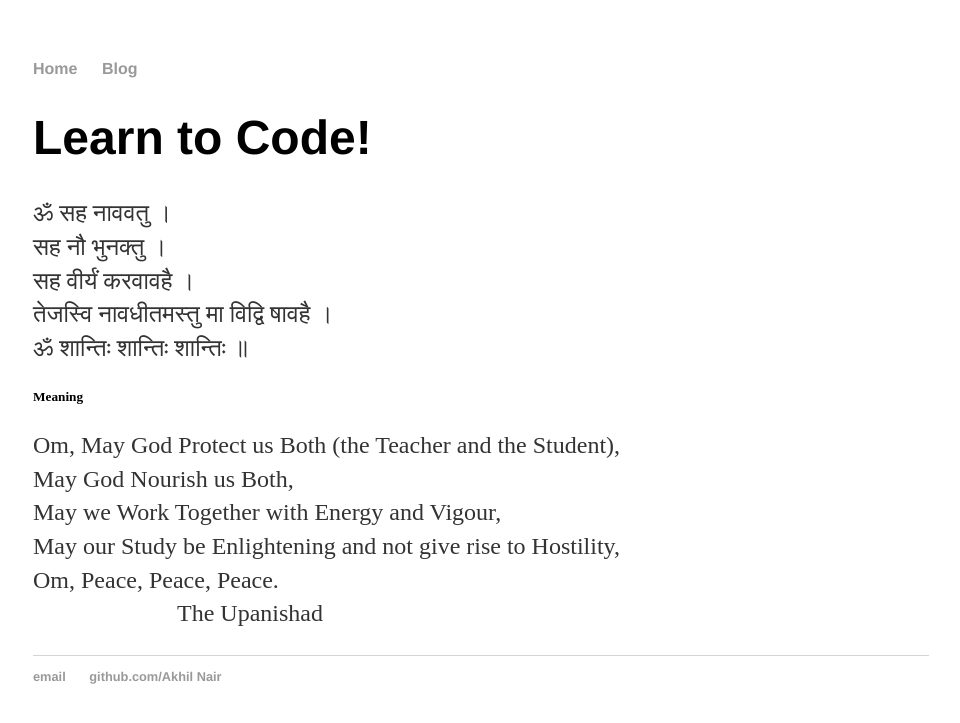
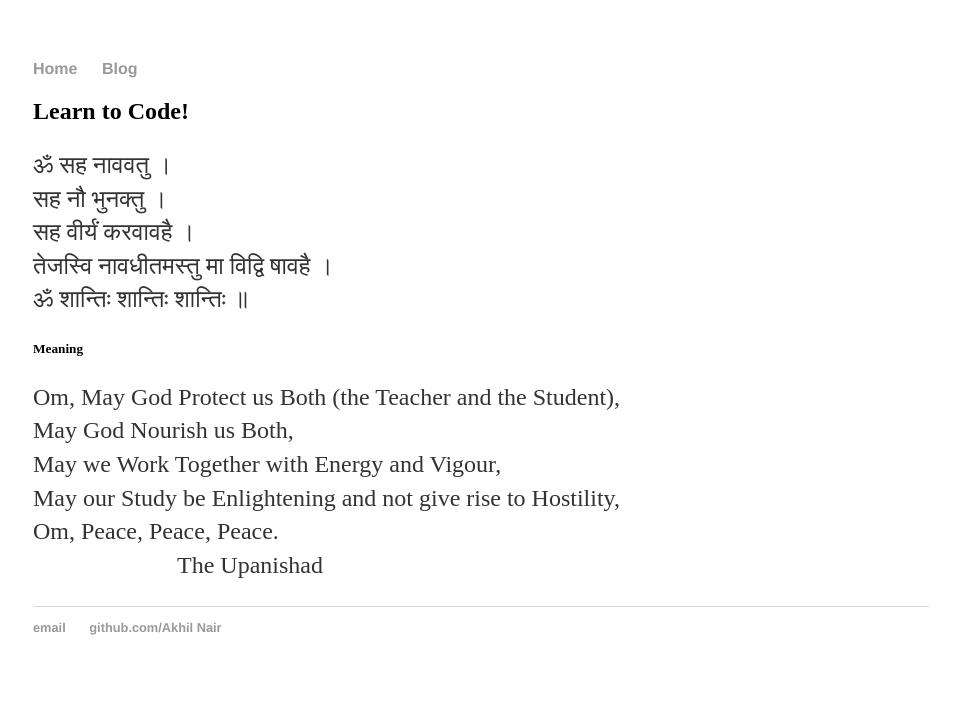
Before and after one commit to akhiln007/web-repo, a Jekyll site: the page built from index.html, in a window 1280 px wide. Shown: the top 723 px of the page, without its empty margins (159-1119 px from the left). Built offline with Jekyll 4.4.1, drawn with Linux system fonts in a browser that asks for light colours.

Commit message:
heading size change

```diff
--- a/index.html
+++ b/index.html
@@ -3,7 +3,7 @@ layout: default
 title: Codeability, The ability to learn coding
 ---
     		<div class="blurb">
-        		<h1>Learn to Code!</h1>
+        		<h2>Learn to Code!</h2>
 				<p>ॐ सह नाववतु । <br>
 				   सह नौ भुनक्तु । <br>
 				   सह वीर्यं करवावहै ।<br>
```
